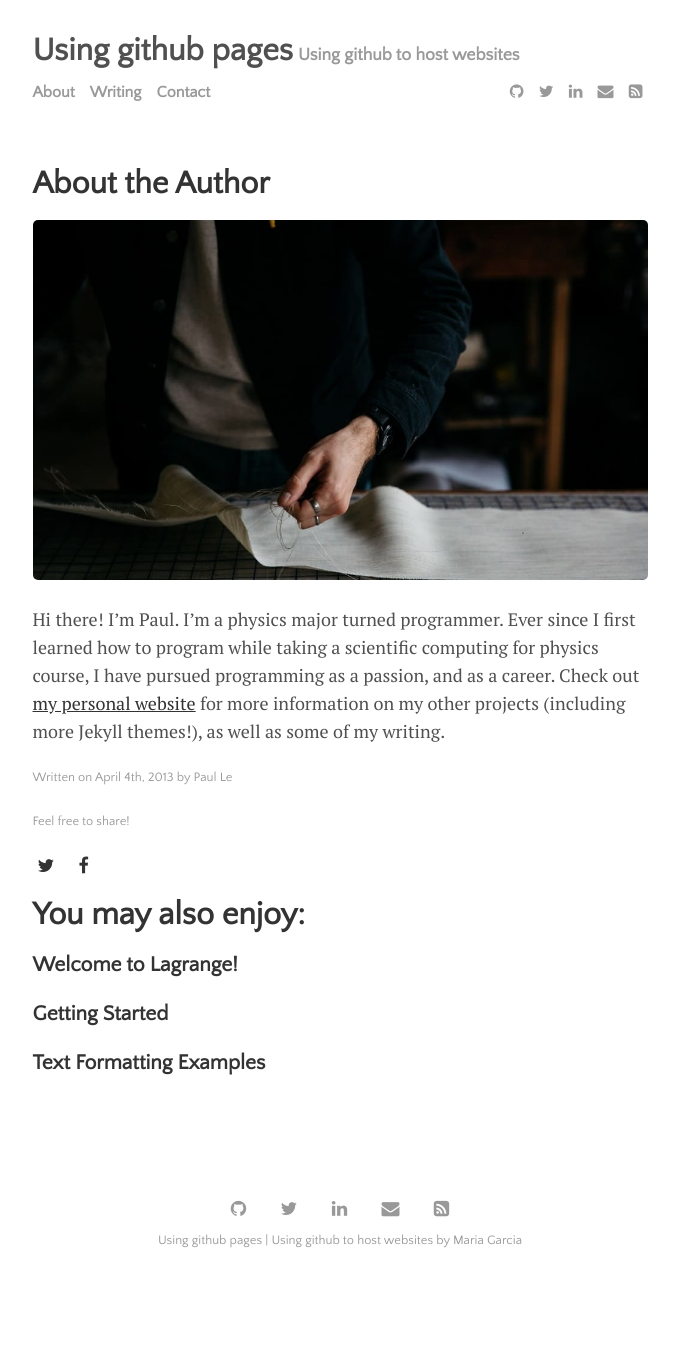
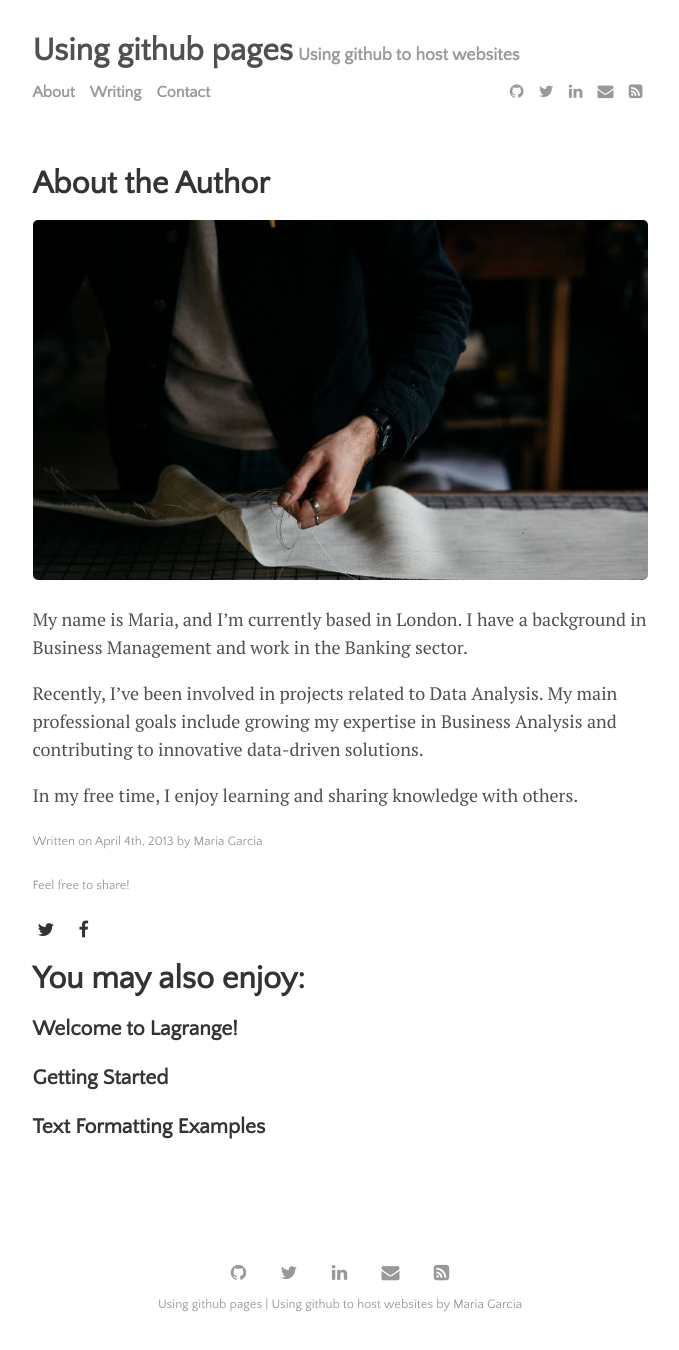
Before and after one commit to mariagarcial/mariagarcial.github.io, a Jekyll site: the page built from _posts/2013-04-04-about-the-author.md, in a window 1280 px wide. Shown: the whole page, without its empty margins (300-979 px from the left). Built offline with Jekyll 4.4.1, drawn with Linux system fonts in a browser that asks for light colours; before the commit the page ends 1286 px from its top, so only the background shows below that.

Commit message:
Update 2013-04-04-about-the-author.md

```diff
--- a/_posts/2013-04-04-about-the-author.md
+++ b/_posts/2013-04-04-about-the-author.md
@@ -1,10 +1,14 @@
 ---
 layout: post
 title: "About the Author"
-author: "Paul Le"
+author: "Maria Garcia"
 categories: journal
 tags: [documentation,sample]
 image: cutting.jpg
 ---
 
-Hi there! I'm Paul. I’m a physics major turned programmer. Ever since I first learned how to program while taking a scientific computing for physics course, I have pursued programming as a passion, and as a career. Check out [my personal website](https://www.lenpaul.com/) for more information on my other projects (including more Jekyll themes!), as well as some of my writing.
+My name is Maria, and I'm currently based in London. I have a background in Business Management and work in the Banking sector.
+
+Recently, I've been involved in projects related to Data Analysis. My main professional goals include growing my expertise in Business Analysis and contributing to innovative data-driven solutions.
+
+In my free time, I enjoy learning and sharing knowledge with others.
```
